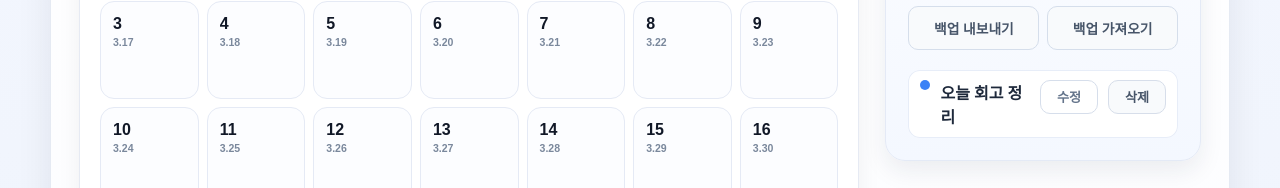
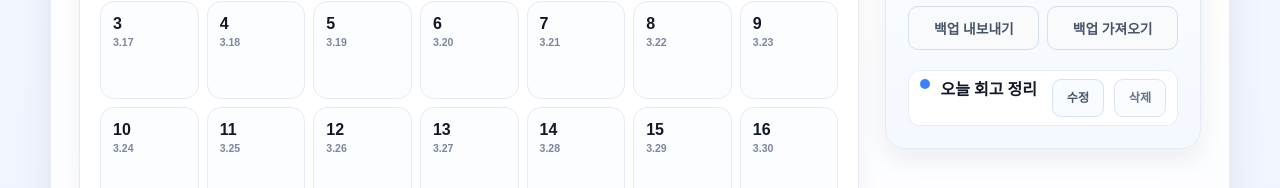
Before and after one commit to sindw07-sys/xvcnmwefqoiwsdafklcxlioweriowndcsvjk, a React (Vite) app: page / in a window 1280 px wide. Shown: the part 317-505 px from the top of the page. Built offline with nearby package versions, Linux system fonts and the light colour scheme.

Commit message:
Refine selected date panel event action button hierarchy

```diff
--- a/src/styles.css
+++ b/src/styles.css
@@ -320,13 +320,9 @@ button:active {
   border-radius: 12px;
   background: var(--surface-white);
   box-shadow: inset 0 0 0 1px #e7edf8;
-  padding: 10px 12px;
+  padding: 9px 12px;
   font-weight: 600;
   color: #1e293b;
-}
-
-
-.panel-event-item {
   width: 100%;
   min-width: 0;
 }
@@ -345,11 +341,15 @@ button:active {
   min-width: 0;
   display: flex;
   flex-direction: column;
-  gap: 2px;
+  justify-content: center;
+  gap: 3px;
 }
 
 .panel-event-title {
   min-width: 0;
+  color: #111827;
+  line-height: 1.35;
+  overflow-wrap: anywhere;
 }
 
 .panel-event-meta {
@@ -374,44 +374,45 @@ button:active {
   gap: 10px;
 }
 
-.panel-edit-button {
-  min-width: 58px;
-  min-height: 34px;
-  padding: 7px 10px;
-  border-radius: 10px;
-  border-color: #d6deeb;
-  background: #ffffff;
-  color: #64748b;
-  font-size: 0.82rem;
-  font-weight: 700;
+.panel-edit-button,
+.panel-delete-button {
+  flex: 0 0 auto;
+  align-self: center;
+  min-width: 52px;
+  min-height: 38px;
+  padding: 6px 9px;
+  border-radius: 9px;
+  font-size: 0.76rem;
+  font-weight: 600;
   line-height: 1;
 }
 
-.panel-edit-button:hover {
-  border-color: #c8d4e5;
-  background: #f8fafc;
+.panel-edit-button {
+  border-color: #d9e2ef;
+  background: #f8fbff;
+  color: #475569;
+}
+
+.panel-edit-button:hover,
+.panel-edit-button:focus-visible {
+  border-color: #c7d5e8;
+  background: #f1f6fd;
   color: #334155;
-  box-shadow: 0 4px 12px rgba(100, 116, 139, 0.15);
+  box-shadow: 0 3px 10px rgba(100, 116, 139, 0.12);
 }
 
 .panel-delete-button {
-  min-width: 58px;
-  min-height: 34px;
-  padding: 7px 10px;
-  border-radius: 10px;
-  border-color: #d7deea;
-  background: #f8fafc;
-  color: #475569;
-  font-size: 0.82rem;
-  font-weight: 700;
-  line-height: 1;
+  border-color: #dde4ef;
+  background: #fafcff;
+  color: #64748b;
 }
 
-.panel-delete-button:hover {
-  border-color: #f0c9cf;
-  background: #fff1f2;
+.panel-delete-button:hover,
+.panel-delete-button:focus-visible {
+  border-color: #ebc7cf;
+  background: #fff5f6;
   color: #9f1239;
-  box-shadow: 0 4px 12px rgba(190, 24, 93, 0.12);
+  box-shadow: 0 3px 10px rgba(190, 24, 93, 0.1);
 }
 
 @media (max-width: 920px) {
```
